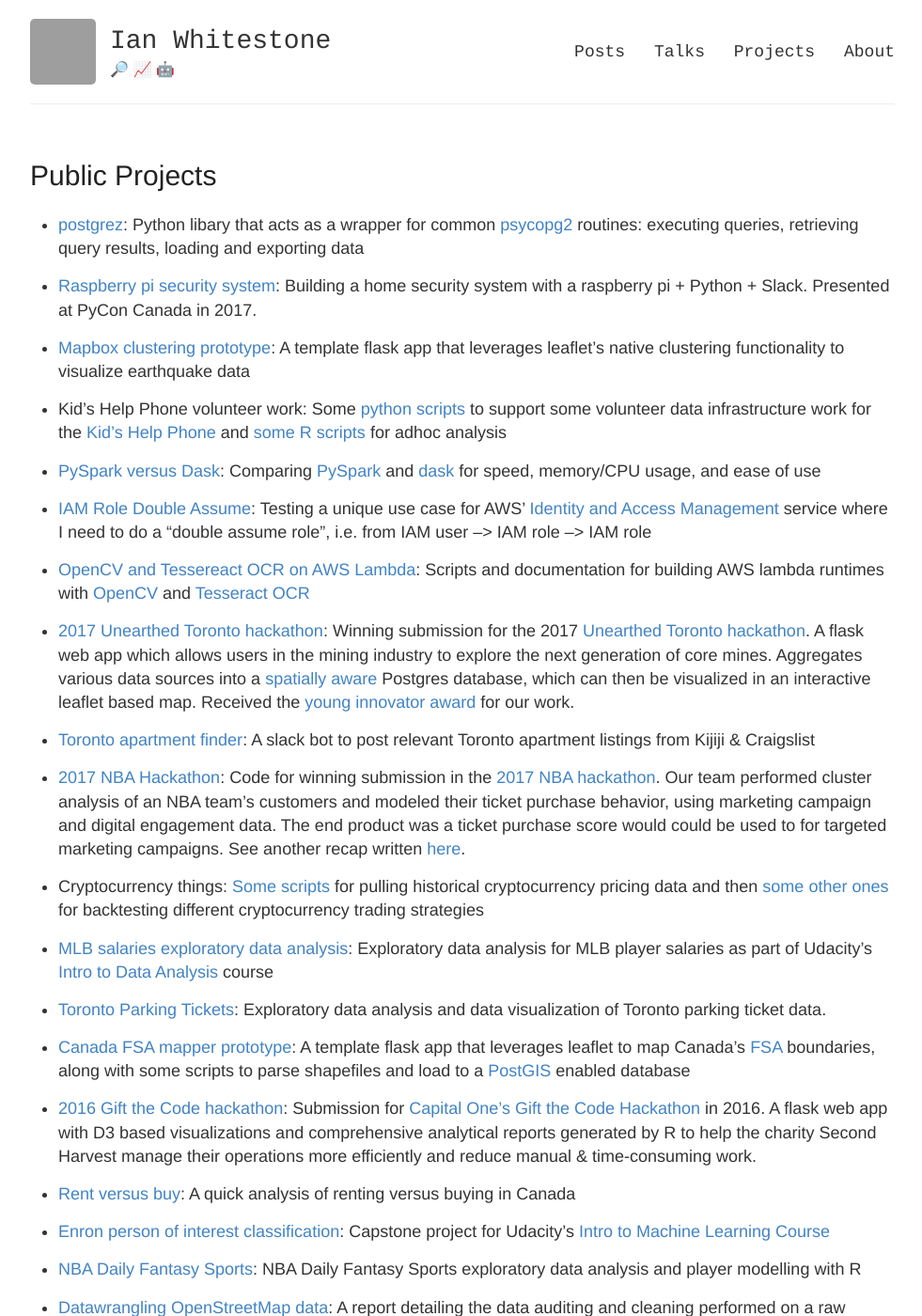
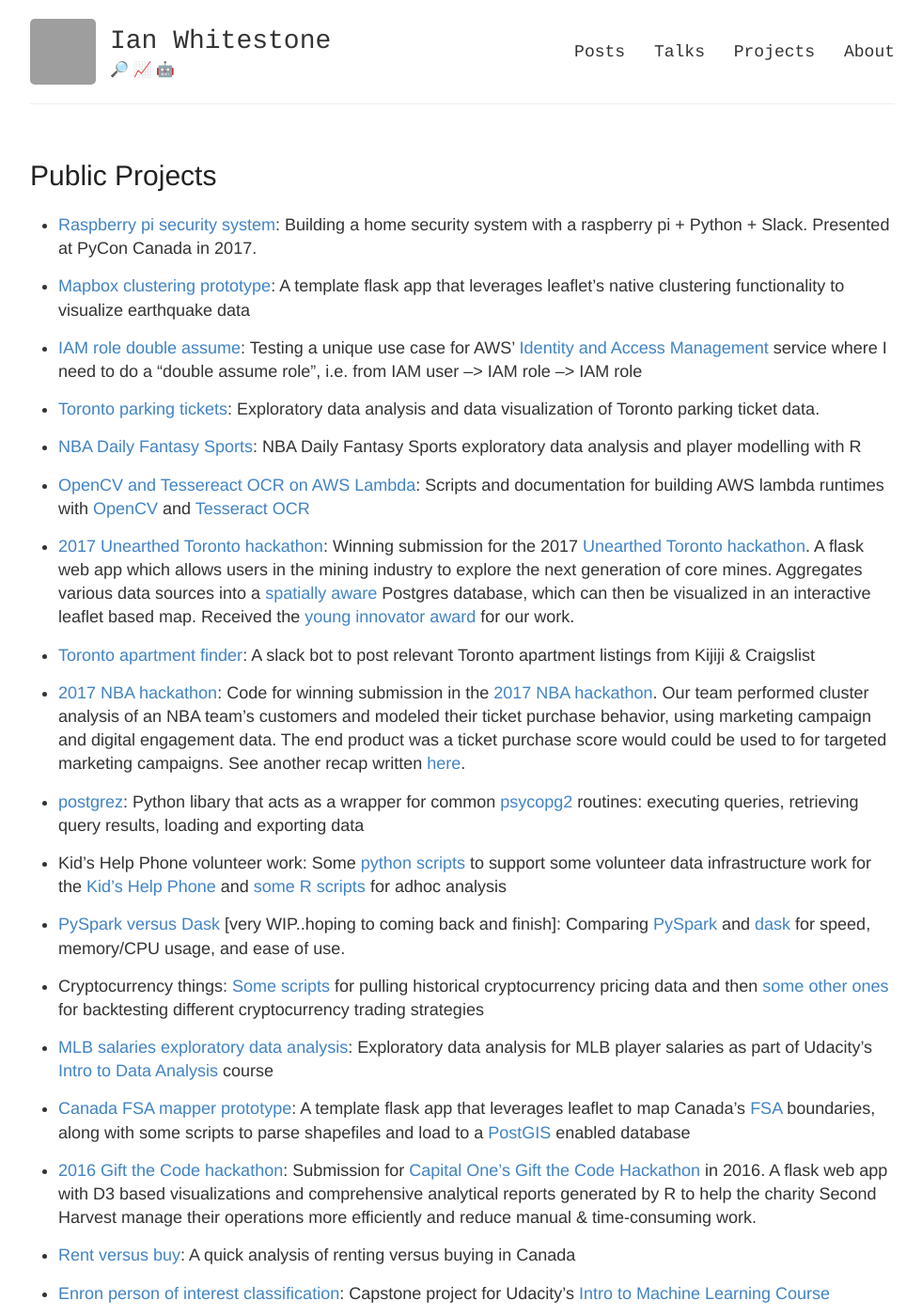
Before and after one commit to ian-whitestone/ian-whitestone.github.io, a Jekyll site: the page built from pages/projects.md, in a window 1280 px wide and 1400 px high. Shown: the whole window at 94% size, without its empty margins (148-1129 px from the left). Built offline with Jekyll 4.4.1, drawn with Linux system fonts in a browser that asks for light colours; some of the changed lines change nothing that is shown; grey boxes are pictures that could not be loaded.

Commit message:
Remove capitalization

```diff
--- a/pages/projects.md
+++ b/pages/projects.md
@@ -5,17 +5,15 @@
 ---
 
 
-* [postgrez](https://github.com/ian-whitestone/postgrez): Python libary that acts as a wrapper for common [psycopg2](https://github.com/ian-whitestone/postgrez) routines: executing queries, retrieving query results, loading and exporting data
-
 * [Raspberry pi security system](https://github.com/ian-whitestone/rpi-security-system): Building a home security system with a raspberry pi + Python + Slack. Presented at PyCon Canada in 2017.
 
 * [Mapbox clustering prototype](https://github.com/ian-whitestone/mapbox-clustering): A template flask app that leverages leaflet's native clustering functionality to visualize earthquake data
 
-* Kid's Help Phone volunteer work: Some [python scripts](https://github.com/ian-whitestone/khp-data) to support some volunteer data infrastructure work for the [Kid's Help Phone](https://kidshelpphone.ca/) and [some R scripts](https://github.com/ian-whitestone/khp-analytics) for adhoc analysis
+* [IAM role double assume](https://github.com/ian-whitestone/iam-role-double-assume): Testing a unique use case for AWS' [Identity and Access Management](https://aws.amazon.com/iam/) service where I need to do a  "double assume role", i.e. from IAM user --> IAM role --> IAM role
 
-* [PySpark versus Dask](https://github.com/ian-whitestone/pyspark-vs-dask): Comparing [PySpark](https://spark.apache.org/docs/latest/api/python/index.html) and [dask](https://dask.org/) for speed, memory/CPU usage, and ease of use
+* [Toronto parking tickets](https://github.com/ian-whitestone/toronto-parking-tickets): Exploratory data analysis and data visualization of Toronto parking ticket data.
 
-* [IAM Role Double Assume](https://github.com/ian-whitestone/iam-role-double-assume): Testing a unique use case for AWS' [Identity and Access Management](https://aws.amazon.com/iam/) service where I need to do a  "double assume role", i.e. from IAM user --> IAM role --> IAM role
+* [NBA Daily Fantasy Sports](https://github.com/ian-whitestone/nba-dfs): NBA Daily Fantasy Sports exploratory data analysis and player modelling with R
 
 * [OpenCV and Tessereact OCR on AWS Lambda](https://github.com/ian-whitestone/lambda-image-pipeline): Scripts and documentation for building AWS lambda runtimes with [OpenCV](https://opencv.org/) and [Tesseract OCR](https://github.com/tesseract-ocr/tesseract)
 
@@ -23,14 +21,17 @@
 
 * [Toronto apartment finder](https://github.com/ian-whitestone/toronto-apartment-finder): A slack bot to post relevant Toronto apartment listings from Kijiji & Craigslist
 
-* [2017 NBA Hackathon](https://github.com/ian-whitestone/nba-hackathon): Code for winning submission in the [2017 NBA hackathon](https://hackathon.nba.com/2017-hackathon-recap/). Our team performed cluster analysis of an NBA team’s customers and modeled their ticket purchase behavior, using marketing campaign and digital engagement data. The end product was a ticket purchase score would could be used to for targeted marketing campaigns. See another recap written [here](https://junkcharts.typepad.com/junk_charts/2017/09/report-from-the-nba-hackathon-2017.html).
+* [2017 NBA hackathon](https://github.com/ian-whitestone/nba-hackathon): Code for winning submission in the [2017 NBA hackathon](https://hackathon.nba.com/2017-hackathon-recap/). Our team performed cluster analysis of an NBA team’s customers and modeled their ticket purchase behavior, using marketing campaign and digital engagement data. The end product was a ticket purchase score would could be used to for targeted marketing campaigns. See another recap written [here](https://junkcharts.typepad.com/junk_charts/2017/09/report-from-the-nba-hackathon-2017.html).
 
+* [postgrez](https://github.com/ian-whitestone/postgrez): Python libary that acts as a wrapper for common [psycopg2](https://github.com/ian-whitestone/postgrez) routines: executing queries, retrieving query results, loading and exporting data
+
+* Kid's Help Phone volunteer work: Some [python scripts](https://github.com/ian-whitestone/khp-data) to support some volunteer data infrastructure work for the [Kid's Help Phone](https://kidshelpphone.ca/) and [some R scripts](https://github.com/ian-whitestone/khp-analytics) for adhoc analysis
+
+* [PySpark versus Dask](https://github.com/ian-whitestone/pyspark-vs-dask) [very WIP..hoping to coming back and finish]: Comparing [PySpark](https://spark.apache.org/docs/latest/api/python/index.html) and [dask](https://dask.org/) for speed, memory/CPU usage, and ease of use.
 
 * Cryptocurrency things: [Some scripts](https://github.com/ian-whitestone/crypto-data) for pulling historical cryptocurrency pricing data and then [some other ones](https://github.com/ian-whitestone/crypto-backtest) for backtesting different cryptocurrency trading strategies
 
 * [MLB salaries exploratory data analysis](https://github.com/ian-whitestone/mlb-salaries-eda): Exploratory data analysis for MLB player salaries as part of Udacity's [Intro to Data Analysis](https://www.udacity.com/course/intro-to-data-analysis--ud170) course
-
-* [Toronto Parking Tickets](https://github.com/ian-whitestone/toronto-parking-tickets): Exploratory data analysis and data visualization of Toronto parking ticket data.
 
 * [Canada FSA mapper prototype](https://github.com/ian-whitestone/canada-fsa-mapper): A template flask app that leverages leaflet to map Canada's [FSA](https://en.wikipedia.org/wiki/Postal_codes_in_Canada#Forward_sortation_areas) boundaries, along with some scripts to parse shapefiles and load to a [PostGIS](https://postgis.net/) enabled database
 
@@ -40,8 +41,6 @@
 
 * [Enron person of interest classification](https://github.com/ian-whitestone/enron-poi-classification): Capstone project for Udacity's [Intro to Machine Learning Course](https://www.udacity.com/course/intro-to-machine-learning--ud120)
 
-* [NBA Daily Fantasy Sports](https://github.com/ian-whitestone/nba-dfs): NBA Daily Fantasy Sports exploratory data analysis and player modelling with R
-
 * [Datawrangling OpenStreetMap data](https://github.com/ian-whitestone/data-wrangling-openstreetmap): A report detailing the data auditing and cleaning performed on a raw dataset from [OpenStreetMap](https://www.openstreetmap.org/), as apart of Udacity's Data Wrangling course
 
 * [Student alcohol consumption exploratory data analysis](https://github.com/ian-whitestone/student-alcohol-consumption-eda): Exploratory data analysis of student alcohol consumption data for Udacity's [Intro to Inferential Statistics Course](https://www.udacity.com/course/intro-to-inferential-statistics--ud201)
```
